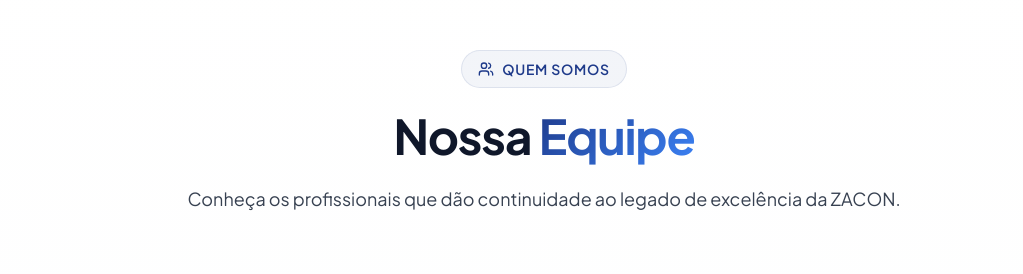
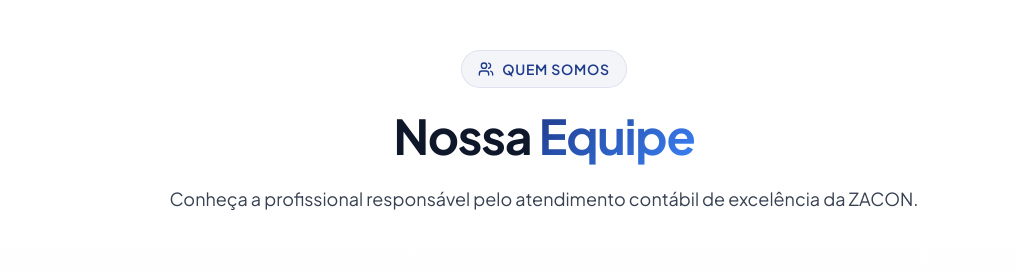
Before and after one commit to fastteam7/ZaconF, a Next.js app: page / in a window 1280 px wide. Shown: the part 4996-5270 px from the top of the page, without its empty margins (96-1119 px from the left). Built offline with nearby package versions, Linux system fonts and the light colour scheme.

Commit message:
FIX correção nome sócios

```diff
--- a/app/page.tsx
+++ b/app/page.tsx
@@ -190,41 +190,15 @@
       "Desde 2012 na ZACON, Jucélia é responsável pela gestão contábil e pelo relacionamento com clientes. Sua experiência e dedicação garantem um atendimento de excelência e resultados consistentes.",
     image: "/team/jucelia.jpg",
   },
-  // {
-  //   name: "Fernando Bressan Zanette",
-  //   role: "Técnico em Contabilidade e Sócio",
-  //   description:
-  //     "Fernando traz uma visão moderna e inovadora para a gestão da empresa, unindo tecnologia de ponta e eficiência aos processos contábeis tradicionais.",
-  //   image: "/team/fernando.jpg",
-  // },
 ];
 
-const timeline = [
-  // {
-  //   year: "2009",
-  //   title: "Fundação",
-  //   description:
-  //     "Jair Zanette (in memoriam) funda a Zanette Contabilidade com o propósito de oferecer serviço contábil baseado na ética, confiança e compromisso com o cliente.",
-  // },
-  // {
-  //   year: "2012",
-  //   title: "Nascimento da ZACON",
-  //   description:
-  //     "Jucélia Alves de Lima integra a equipe e nasce a marca ZACON Contabilidade, representando a evolução e fortalecimento do projeto original.",
-  // },
-  // {
-  //   year: "2024",
-  //   title: "Continuidade do Legado",
-  //   description:
-  //     "Após o falecimento do Sr. Jair, a ZACON é adquirida pela JF Contabilidade, mantendo vivo seu legado de honestidade e dedicação aos clientes.",
-  // },
-  // {
-  //   year: "Hoje",
-  //   title: "Nova Era de Excelência",
-  //   description:
-  //     "Jucélia Alves de Lima e Fernando Bressan Zanette lideram a empresa, unindo a tradição de décadas com inovação e tecnologia de ponta.",
-  // },
-];
+type TimelineItem = {
+  year: string;
+  title: string;
+  description: string;
+};
+
+const timeline: TimelineItem[] = [];
 
 const faqs = [
   {
@@ -240,7 +214,7 @@
   {
     question: "Qual a experiência da ZACON no mercado?",
     answer:
-      "A ZACON Contabilidade foi fundada em 2009 por Jair Zanette, tendo mais de 15 anos de experiência no mercado contábil. Hoje é gerida por Jucélia Alves de Lima e Fernando Bressan Zanette, mantendo a tradição de excelência.",
+      "A ZACON Contabilidade atua desde 2009, acumulando mais de 15 anos de experiência no mercado contábil, mantendo a tradição de excelência, atendimento personalizado e compromisso com seus clientes.",
   },
   {
     question: "Como posso entrar em contato?",
@@ -710,8 +684,7 @@
                 Nossa <span className="text-gradient">Equipe</span>
               </h2>
               <p className="mt-6 text-lg text-zacon-graphite-light leading-relaxed">
-                Conheça os profissionais que dão continuidade ao legado de
-                excelência da ZACON.
+                Conheça a profissional responsável pelo atendimento contábil de excelência da ZACON.
               </p>
             </div>
           </AnimatedSection>
--- a/app/sobre/page.tsx
+++ b/app/sobre/page.tsx
@@ -23,49 +23,25 @@
 export const metadata = constructMetadata({
   title: "Sobre Nós | Nossa História e Valores",
   description:
-    "Conheça a história da ZACON Contabilidade, fundada em 2009 por Jair Zanette. Mais de 15 anos de tradição, ética e compromisso com nossos clientes em Florianópolis.",
+    "Conheça a história da ZACON Contabilidade. Mais de 15 anos de tradição, ética e compromisso com nossos clientes em Florianópolis.",
   keywords: [
     "sobre zacon contabilidade",
     "história zacon",
     "contabilidade florianópolis",
     "escritório contábil florianópolis",
-    "jair zanette",
-    "jucelia alves de lima",
-    // "fernando bressan zanette",
+        "jucelia alves de lima",
   ],
   pathname: "/sobre",
 });
 
-const timeline = [
-  // {
-  //   year: "2009",
-  //   title: "Fundação da Zanette Contabilidade",
-  //   description:
-  //     "Jair Zanette (in memoriam) funda a Zanette Contabilidade com o propósito de oferecer um serviço contábil baseado na ética, na confiança e no compromisso com o crescimento de seus clientes.",
-  //   highlight: true,
-  // },
-  // {
-  //   year: "2012",
-  //   title: "Nascimento da Marca ZACON",
-  //   description:
-  //     "A contadora Jucélia Alves de Lima passa a integrar a equipe. O escritório passa a se chamar ZACON Contabilidade, representando a evolução da marca e o fortalecimento de um projeto construído em parceria.",
-  //   highlight: true,
-  // },
-  // {
-  //   year: "2024",
-  //   title: "Continuidade do Legado",
-  //   description:
-  //     "Após o falecimento do Sr. Jair, a ZACON é adquirida pela JF Contabilidade. Seu legado de honestidade e dedicação permanece vivo em cada decisão e atendimento.",
-  //   highlight: true,
-  // },
-  // {
-  //   year: "Hoje",
-  //   title: "Nova Era de Excelência",
-  //   description:
-  //     "Jucélia Alves de Lima e Fernando Bressan Zanette dão continuidade ao sonho iniciado pelo Sr. Jair, unindo tradição, conhecimento, inovação e tecnologia de ponta.",
-  //   highlight: false,
-  // },
-];
+type TimelineItem = {
+  year: string;
+  title: string;
+  description: string;
+  highlight: boolean;
+};
+
+const timeline: TimelineItem[] = [];
 
 const values = [
   {
@@ -115,13 +91,6 @@
       "Com formação em Ciências Contábeis e experiência de mais de uma década na ZACON, Jucélia é responsável pela gestão contábil e pelo relacionamento próximo com os clientes. Sua dedicação e expertise garantem um atendimento de excelência.",
     initials: "JL",
   },
-  // {
-  //   name: "Fernando Bressan Zanette",
-  //   role: "Técnico em Contabilidade e Sócio",
-  //   description:
-  //     "Fernando traz uma visão moderna e inovadora para a gestão da empresa, unindo tecnologia e eficiência aos processos contábeis. Seu compromisso com a qualidade reflete os valores da ZACON.",
-  //   initials: "FZ",
-  // },
 ];
 
 export default function SobrePage() {
@@ -428,8 +397,7 @@
                 Nossa <span className="text-gradient">Equipe</span>
               </h2>
               <p className="mx-auto mt-6 text-lg text-zacon-graphite-light leading-relaxed">
-                Conheça os profissionais que dão continuidade ao legado de
-                excelência da ZACON Contabilidade.
+                Conheça a profissional responsável pelo atendimento de excelência da ZACON Contabilidade.
               </p>
             </div>
           </AnimatedSection>
```
